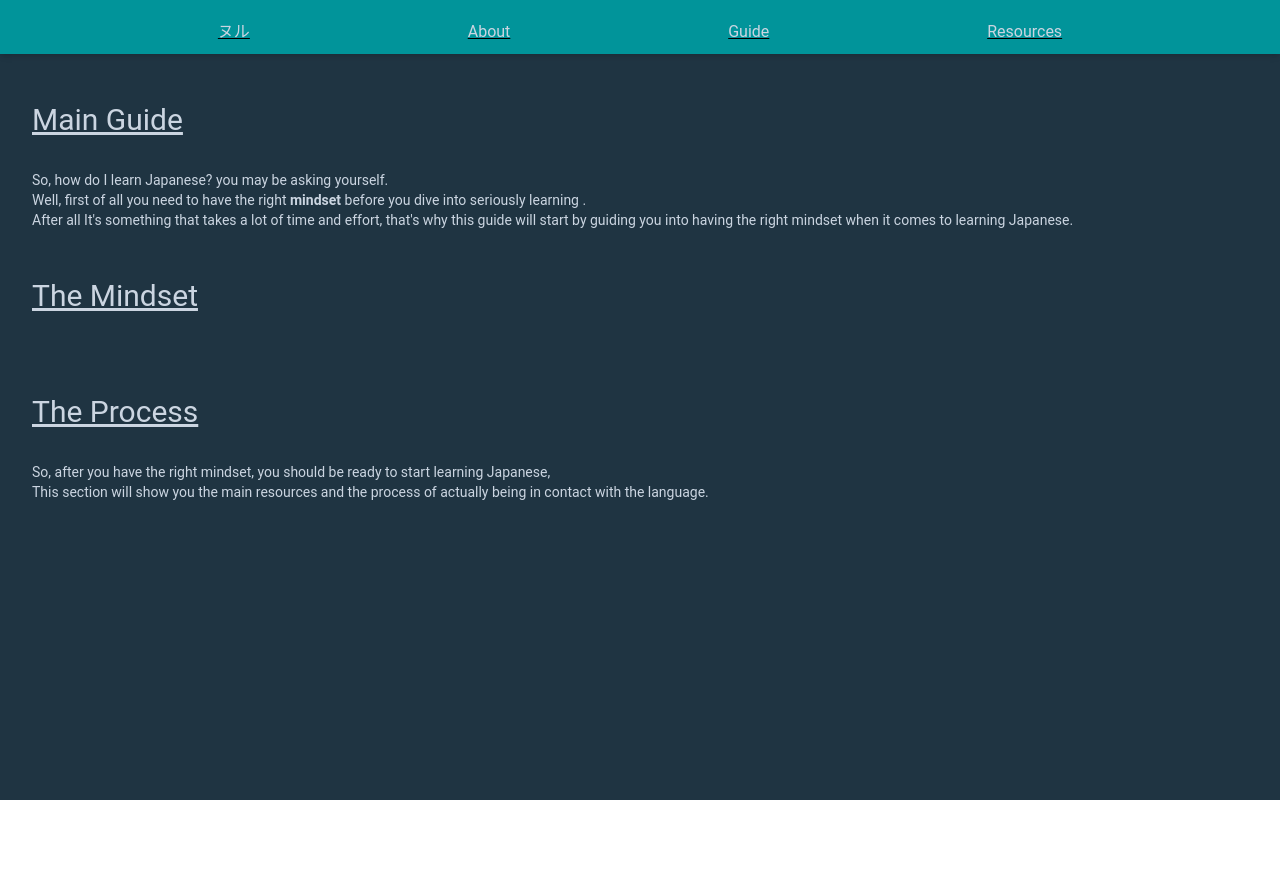
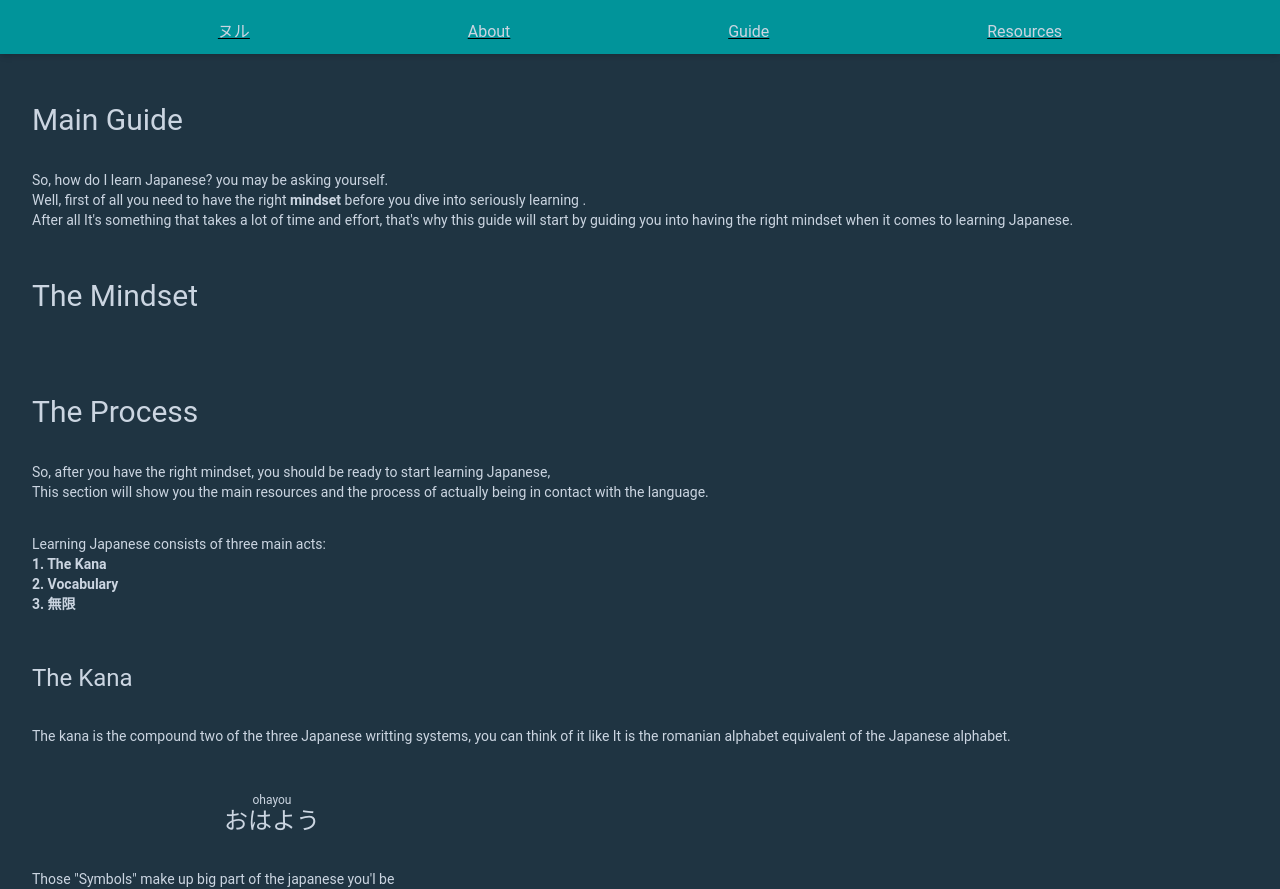
Before and after one commit to Shigure9934/Nulljp, a Next.js app: page /guide in a window 1280 px wide. Before the commit the page ends 800 px from the top, so only its background shows below. Built offline with nearby package versions, Linux system fonts and the light colour scheme.

Commit message:
added more guide content

```diff
--- a/components/header.js
+++ b/components/header.js
@@ -5,7 +5,7 @@ import React from 'react';
     function Header() {
     return (
           <div className=' hover:underline'>
-        <header className=' flex justify-evenly  m-auto md-header_ellipsis text-slate-300 px-15 pt-5 pb-2.5' href="/index">
+        <header className='flex justify-evenly  m-auto md-header_ellipsis text-slate-300 px-15 pt-5 pb-2.5' href="/index">
         <button>
             <Link className=' ' href='/'>ヌル</Link>
         </button>
--- a/pages/guide.js
+++ b/pages/guide.js
@@ -1,11 +1,12 @@
 import Header from '../components/header';
+import Image from 'next/image';
 
 function Guide(){
     return (
     <div>
         <Header />
         <div>
-            <h1 className='flex text-3xl px-8 pt-12 underline'>
+            <h1 className='flex text-3xl px-8 pt-12 hover:underline'>
                 Main Guide
             </h1>
             <p className='text-sm px-8 pt-8'>
@@ -13,18 +14,43 @@ function Guide(){
                 Well, first of all you need to have the right <strong> mindset  </strong> before you dive into seriously learning . <br />
                 After all It&apos;s something that takes a lot of time and effort, that&apos;s why this guide will start by guiding you into having the right mindset when it comes to learning Japanese. <br />
             </p>
-            <h2 className='flex text-3xl px-8 pt-12 underline'>
+            <h2 className='flex text-3xl px-8 pt-12 hover:underline'>
                 The Mindset
             </h2>
             <p className='text-sm px-8 pt-8'>
         </p>
-        <h2 className='flex text-3xl px-8 pt-12 underline'>
+        <h2 className='flex text-3xl px-8 pt-12 hover:underline'>
             The Process
         </h2>
         <p className='text-sm px-8 pt-8'>
             So, after you have the right mindset, you should be ready to start learning Japanese, <br />
             This section will show you the main resources and the process of actually being in contact with the language. <br />
         </p>
+        <p className='text-sm px-8 pt-8'>
+            Learning Japanese consists of three main acts: <br />
+            <strong>
+                1. The Kana <br />
+                2. Vocabulary <br />
+                3. 無限 <br />
+            </strong>
+            </p>
+            <h2 className='flex text-2xl px-8 pt-12 hover:underline'>
+             The Kana
+            </h2>
+            <p className='text-sm px-8 pt-8'>
+                The kana is the compound two of the three Japanese writting
+                systems, you can think of it like
+                It is the romanian alphabet equivalent of the Japanese alphabet. <br />
+            </p>
+            <h2 className='flex text-2xl px-56 pt-12 '>
+            <ruby>
+             <rb>  おはよう </rb>
+                <rt>  ohayou </rt>
+            </ruby>
+            </h2>
+            <p className='text-sm px-8 pt-8'>
+               Those "Symbols" make up big part of the japanese you&apos;l be
+            </p>
         </div>
     </div>
 
```
